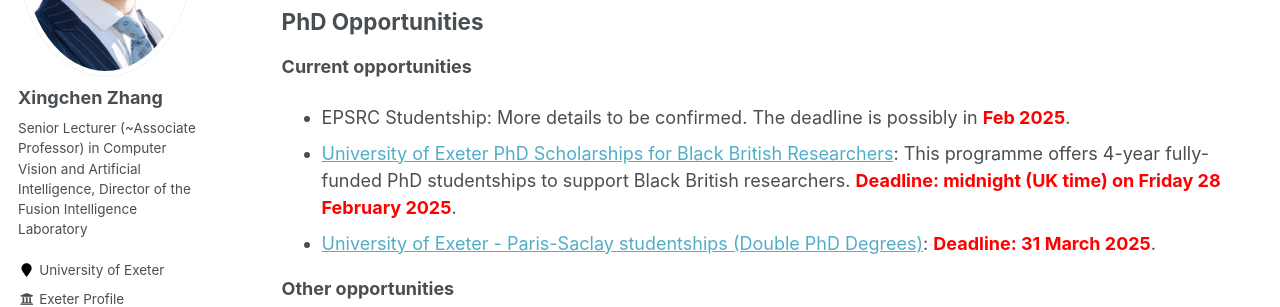
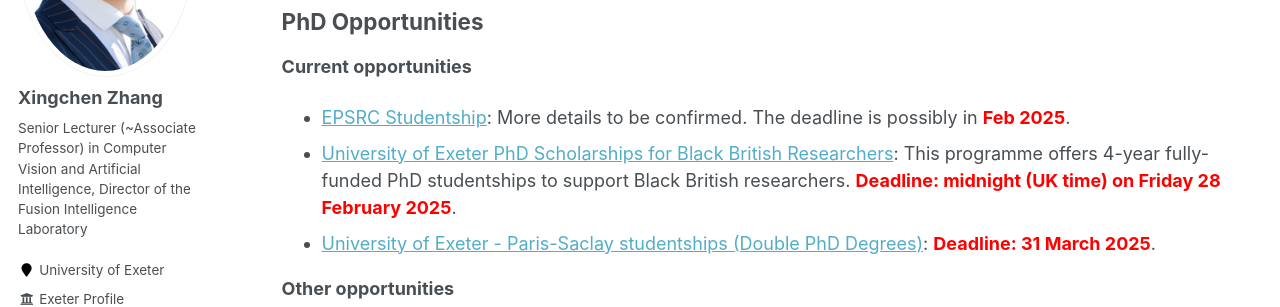
Before and after one commit to xingchenzhang/xingchenzhang.github.io, a Jekyll site: the page built from _pages/vacancies.md, in a window 1280 px wide and 900 px high. Shown: the part 282-589 px from the top of the window. Built offline with Jekyll 4.4.1, drawn with Linux system fonts in a browser that asks for light colours; some of the changed lines change nothing that is shown.

Commit message:
update vacancies

```diff
--- a/_pages/vacancies.md
+++ b/_pages/vacancies.md
@@ -13,7 +13,7 @@
 
 **Current opportunities**
 
-- EPSRC Studentship: More details to be confirmed. The deadline is possibly in <span style="color: red;">**Feb 2025**</span>.
+- [EPSRC Studentship](https://www.exeter.ac.uk/study/pg-research/funding/phdfunding/fundedcentres/epsrcdtp/): More details to be confirmed. The deadline is possibly in <span style="color: red;">**Feb 2025**</span>.
 - [University of Exeter PhD Scholarships for Black British Researchers](https://www.exeter.ac.uk/study/pg-research/funding/phdfunding/black-british/): This programme offers 4-year fully-funded PhD studentships to support Black British researchers. <span style="color: red;">**Deadline: midnight (UK time) on Friday 28 February 2025**</span>.
 - [University of Exeter - Paris-Saclay studentships (Double PhD Degrees)](https://www.exeter.ac.uk/study/pg-research/funding/phdfunding/paris-saclay/): <span style="color: red;">**Deadline: 31 March 2025**</span>.
 
```
